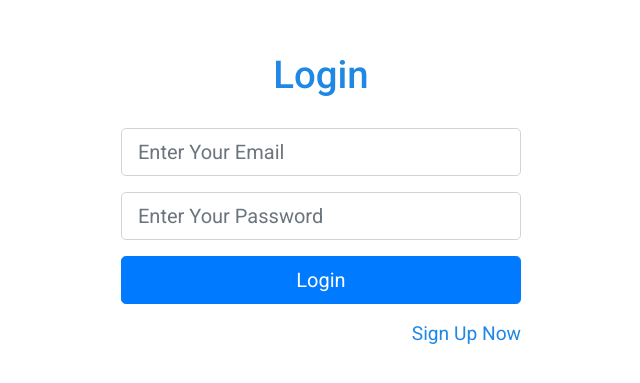
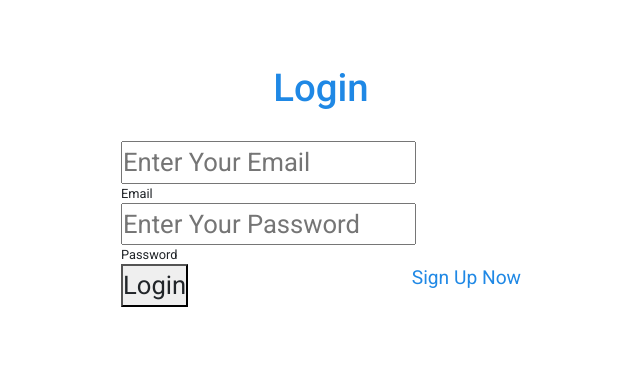
Before and after one commit to CharlieFan/login-demo, a React app: page / in a window 1280 px wide. Shown: the part 209-592 px from the top of the page, without its empty margins (319-959 px from the left). Built offline with nearby package versions, Linux system fonts and the light colour scheme.

Commit message:
fixed webpack config

```diff
--- a/src/styles/styles.scss
+++ b/src/styles/styles.scss
@@ -1,3 +1,3 @@
-@import "~bootstrap/dist/css/bootstrap.min.css";
-// @import "~bootstrap/scss/bootstrap.scss";
+// @import "~bootstrap/dist/css/bootstrap.min.css";
+@import "~bootstrap/scss/bootstrap.scss";
 @import "./reset";
--- a/webpack/webpack.prod.js
+++ b/webpack/webpack.prod.js
@@ -45,7 +45,7 @@ module.exports = merge(common, {
                                 localIdentName: '[name]__[local]___[hash:base64:5]'
                             }
                         },
-                        'postcss-loaderdd'
+                        'postcss-loader'
                     ]
                 })
             },
```
